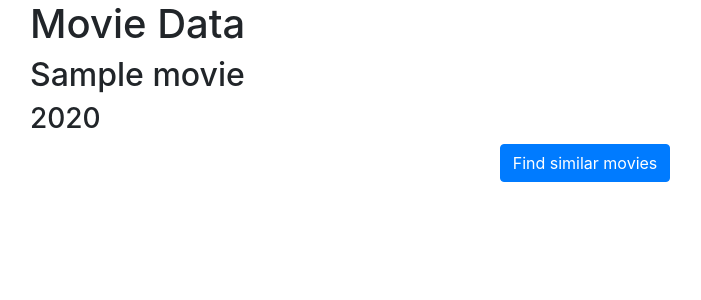
After one commit to Jedi18/MovieRecommender, a Django app: template recommender/templates/recommender/movie.html in a window 1280 px wide. The commit adds this page. Shown: the top 300 px of the page, without its empty margins (55-756 px from the left). Run offline with Django 3.2, Linux system fonts and the light colour scheme; the template is opened without the code that fills it: most values are stand-ins (such as "Sample title", 1, 10 or a date in 2020); some libraries are stand-ins or nearby versions.

Commit message:
added movie data and similar page

```diff
--- /dev/null
+++ b/recommender/templates/recommender/movie.html
@@ -0,0 +1,15 @@
+{% extends "recommender/base.html" %}
+
+{% block title %}Movie Recommender{% endblock %}
+
+{% block body %}
+<h1>Movie Data</h1>
+<h2>{{movie.title}}</h2>
+<h3>{{movie.year}}</h3>
+<form action="{% url 'similar' %}" method="get">
+    <input type="hidden" name="movie_id" value="{{movie.movie_id}}">
+    <div class="text-center">
+        <button class="btn btn-primary" type="submit">Find similar movies</button>
+    </div>
+</form>
+{% endblock %}
--- a/recommender/templates/recommender/search.html
+++ b/recommender/templates/recommender/search.html
@@ -5,7 +5,7 @@
 {% block body %}
 <ul class="list-group">
     {% for movie in movieslist %}
-      <li class="list-group-item">{{movie.title}}</li>
+      <li class="list-group-item"><a href="{% url 'movie' %}?movie_id={{movie.movie_id}}">{{movie.title}}</a></li>
     {% endfor %}
   </ul>
 {% endblock %}
--- a/recommender/urls.py
+++ b/recommender/urls.py
@@ -5,4 +5,6 @@ from . import views
 urlpatterns = [
     path('', views.index, name="index"),
     path('search', views.search, name='search'),
+    path('movie', views.movie, name='movie'),
+    path('similar', views.similar, name='similar')
 ]
```
Also changed, not shown: recommender/templates/recommender/similar.html (added, +7 -0 lines), recommender/views.py (+12 -0 lines).
